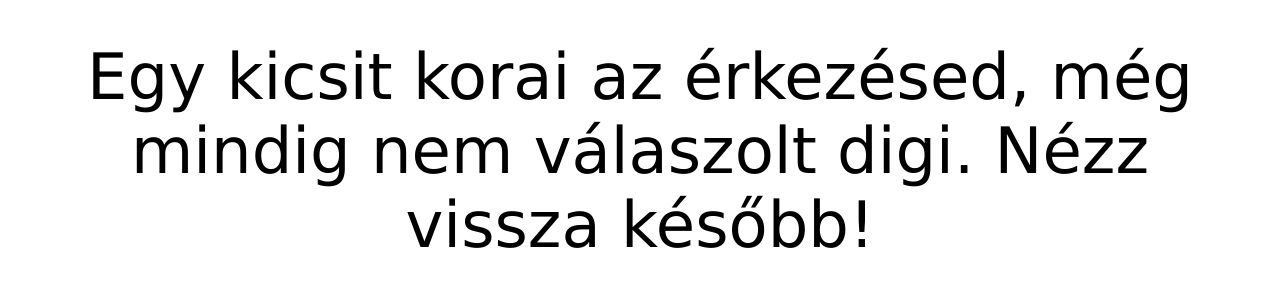
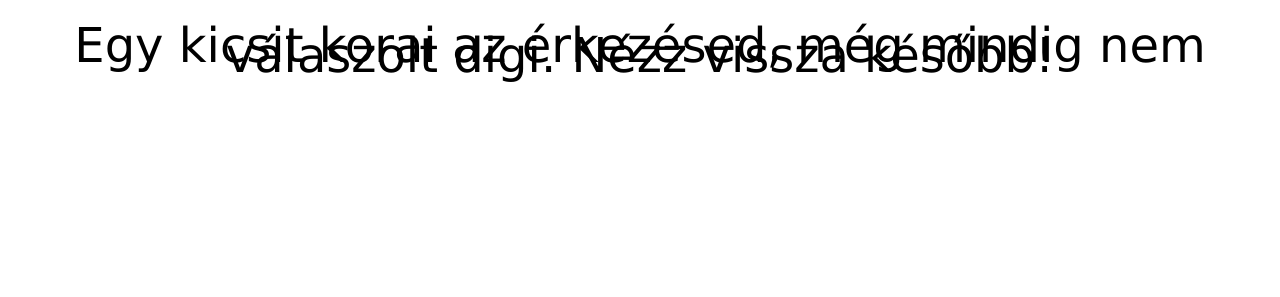
Before and after one commit to Tremzy/webredirect, a plain HTML site: page index.html in a window 1280 px wide. Drawn offline with Linux system fonts and the light colour scheme.

Commit message:
Update index.html

```diff
--- a/index.html
+++ b/index.html
@@ -4,6 +4,6 @@
   <title>Vastagjaban.hu</title>
 </head>
 <body>
-  <p style="font-size: 64px; margin: auto; font-family: Verdana; padding: 2rem; text-align: center;">Egy kicsit korai az érkezésed, még mindig nem válaszolt digi. Nézz vissza később!</p>
+  <p style="font-size: 48px; margin: auto; font-family: Verdana; padding: 2rem; text-align: center; line-height: 10px;">Egy kicsit korai az érkezésed, még mindig nem válaszolt digi. Nézz vissza később!</p>
 </body>
 </html>
```
